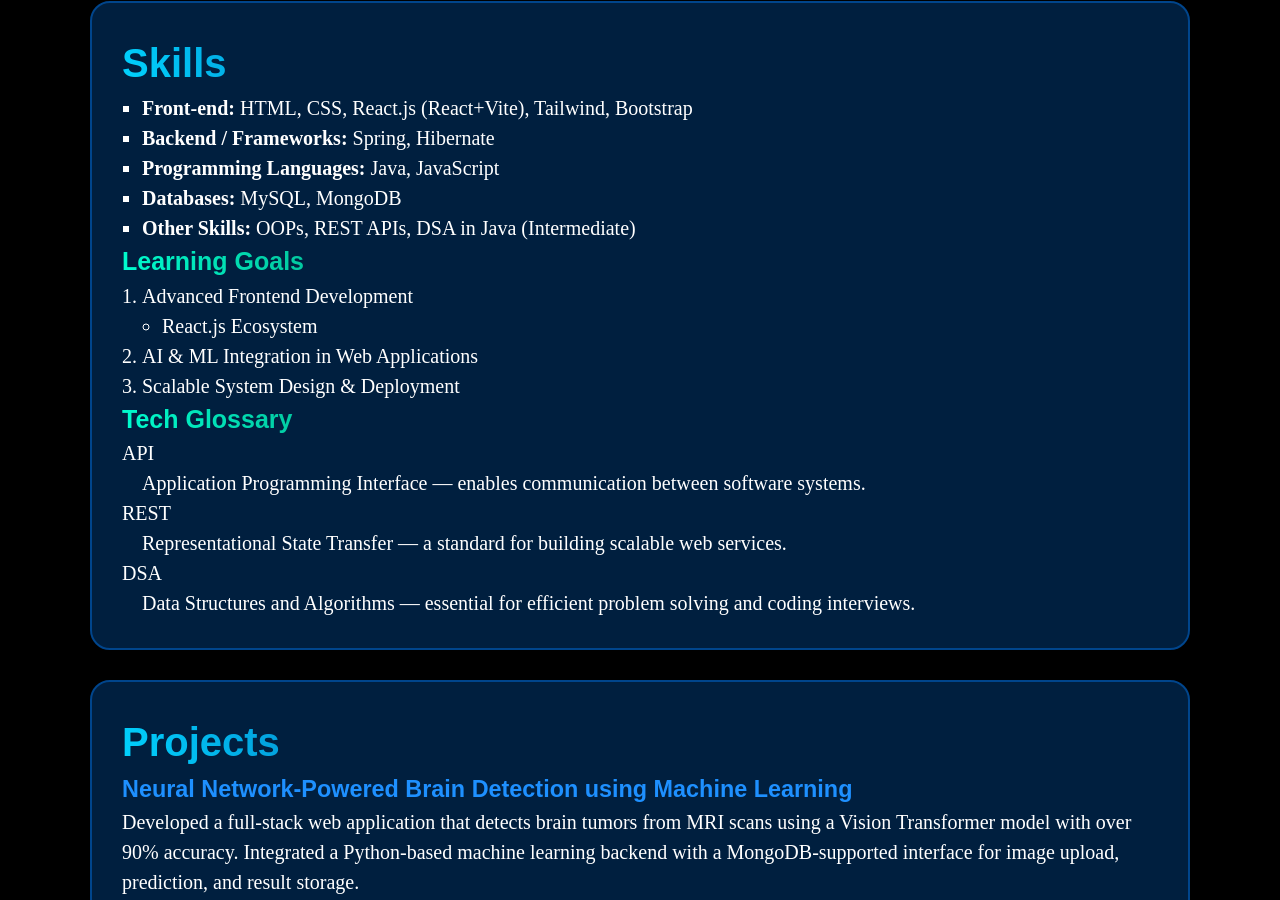
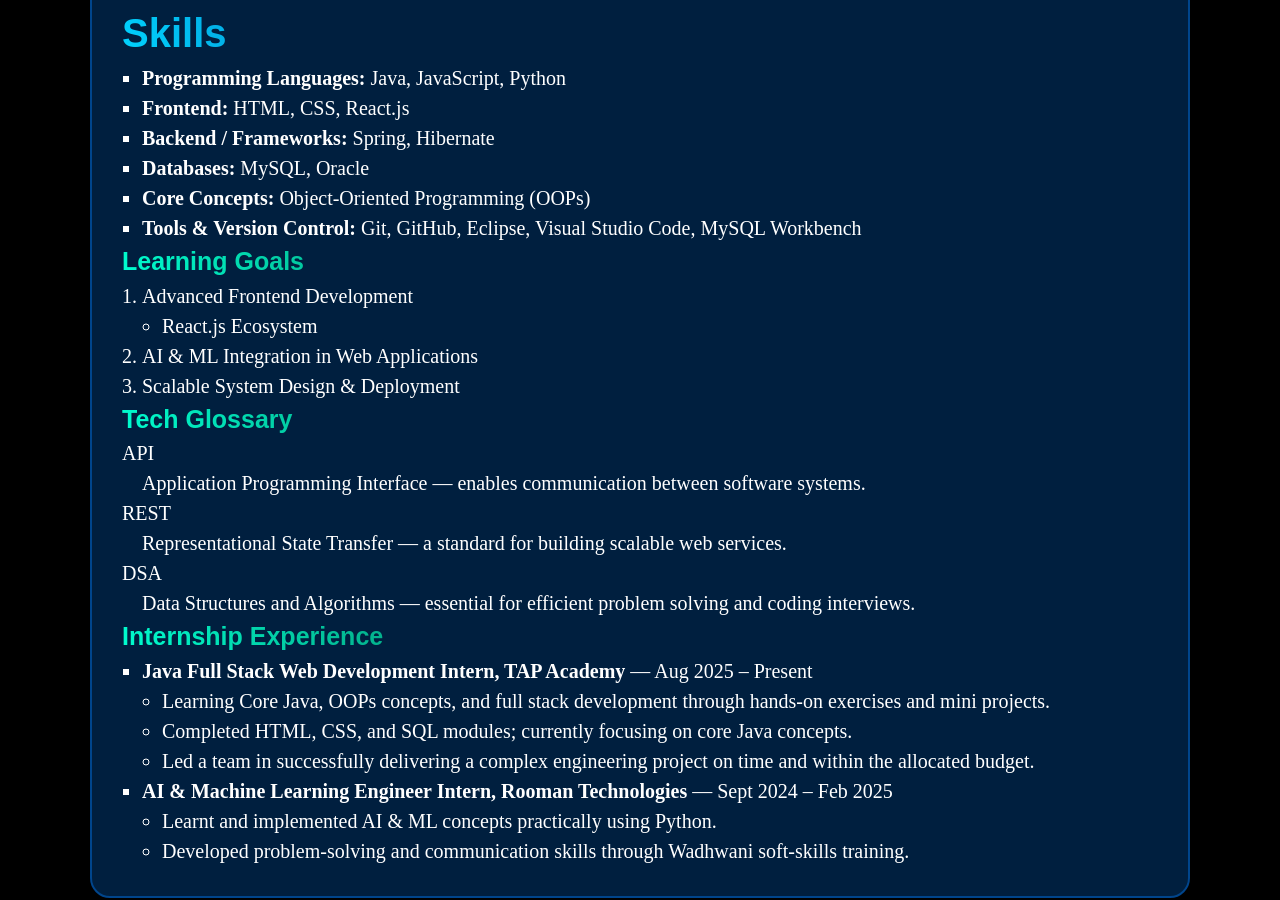
Before and after one commit to mohinraju/portfolio, a plain HTML site: page index.html in a window 1280 px wide. Shown: the part 1437-2337 px from the top of the page. Drawn offline with Linux system fonts and the light colour scheme; a web font is replaced by a local one.

Commit message:
Revise personal info and add internship experience
Updated personal introduction and skills section to reflect current learning and experience in Java Full Stack Development. Added internship experiences and detailed project involvement.

```diff
--- a/index.html
+++ b/index.html
@@ -63,10 +63,10 @@
           <div>
             <h2 class="sectiontitle" id="abt">About Me</h2>
             <p id="parr">
-              Results-driven Information Science Engineering graduate seeking
-              full-time opportunities in Software Development. Passionate about
-              building scalable applications and solving real-world problems
-              through technology.
+              Information Science Engineering graduate and Java Full Stack
+              Development learner with strong Core Java and OOPs foundations.
+              Passionate about building web applications and starting a career
+              as a Full Stack Developer.
             </p>
             <h2 class="sectiontitle" id="abt">Education</h2>
             <p id="parr">
@@ -100,23 +100,28 @@
           </div>
         </div>
       </section>
+
       <section>
         <h4 class="sectiontitle" id="skl">Skills</h4>
         <ul type="square">
           <li id="par">
-            <strong>Front-end:</strong> HTML, CSS, React.js (React+Vite),
-            Tailwind, Bootstrap
+            <strong>Programming Languages:</strong> Java, JavaScript, Python
+          </li>
+          <li id="par">
+            <strong>Frontend:</strong> HTML, CSS, React.js
           </li>
           <li id="par">
             <strong>Backend / Frameworks:</strong> Spring, Hibernate
           </li>
           <li id="par">
-            <strong>Programming Languages:</strong> Java, JavaScript
+            <strong>Databases:</strong> MySQL, Oracle
           </li>
-          <li id="par"><strong>Databases:</strong> MySQL, MongoDB</li>
           <li id="par">
-            <strong>Other Skills:</strong> OOPs, REST APIs, DSA in Java
-            (Intermediate)
+            <strong>Core Concepts:</strong> Object-Oriented Programming (OOPs)
+          </li>
+          <li id="par">
+            <strong>Tools & Version Control:</strong> Git, GitHub, Eclipse,
+            Visual Studio Code, MySQL Workbench
           </li>
         </ul>
 
@@ -152,6 +157,43 @@
             solving and coding interviews.
           </dd>
         </dl>
+
+        <h3 class="lg">Internship Experience</h3>
+        <ul type="square">
+          <li id="par">
+            <strong>Java Full Stack Web Development Intern, TAP Academy</strong>
+            &mdash; Aug 2025 – Present
+            <ul type="circle">
+              <li id="par">
+                Learning Core Java, OOPs concepts, and full stack development
+                through hands-on exercises and mini projects.
+              </li>
+              <li id="par">
+                Completed HTML, CSS, and SQL modules; currently focusing on core
+                Java concepts.
+              </li>
+              <li id="par">
+                Led a team in successfully delivering a complex engineering
+                project on time and within the allocated budget.
+              </li>
+            </ul>
+          </li>
+          <li id="par">
+            <strong>AI & Machine Learning Engineer Intern, Rooman
+              Technologies</strong>
+            &mdash; Sept 2024 – Feb 2025
+            <ul type="circle">
+              <li id="par">
+                Learnt and implemented AI & ML concepts practically using
+                Python.
+              </li>
+              <li id="par">
+                Developed problem-solving and communication skills through
+                Wadhwani soft-skills training.
+              </li>
+            </ul>
+          </li>
+        </ul>
       </section>
 
       <section>
```
